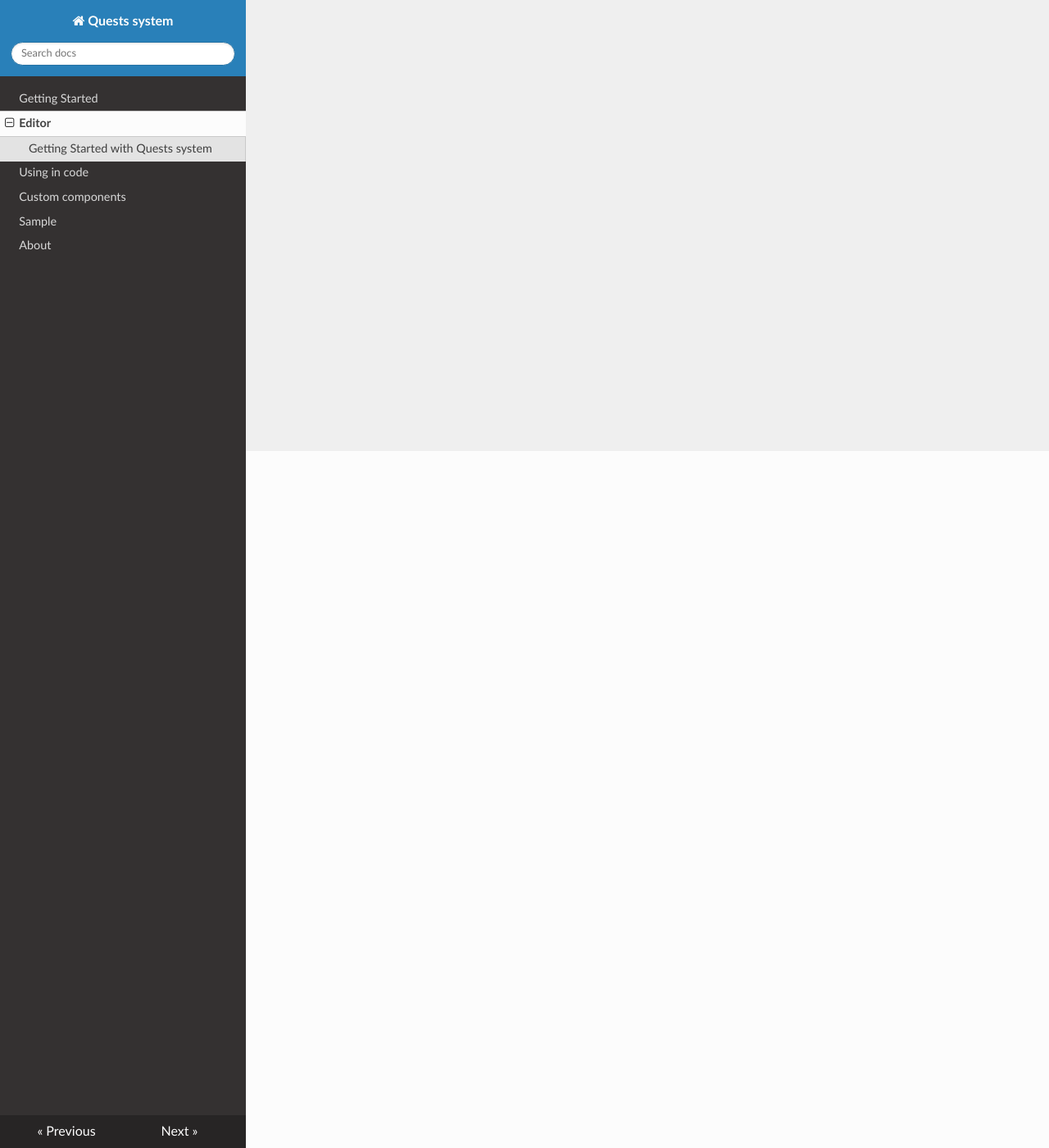
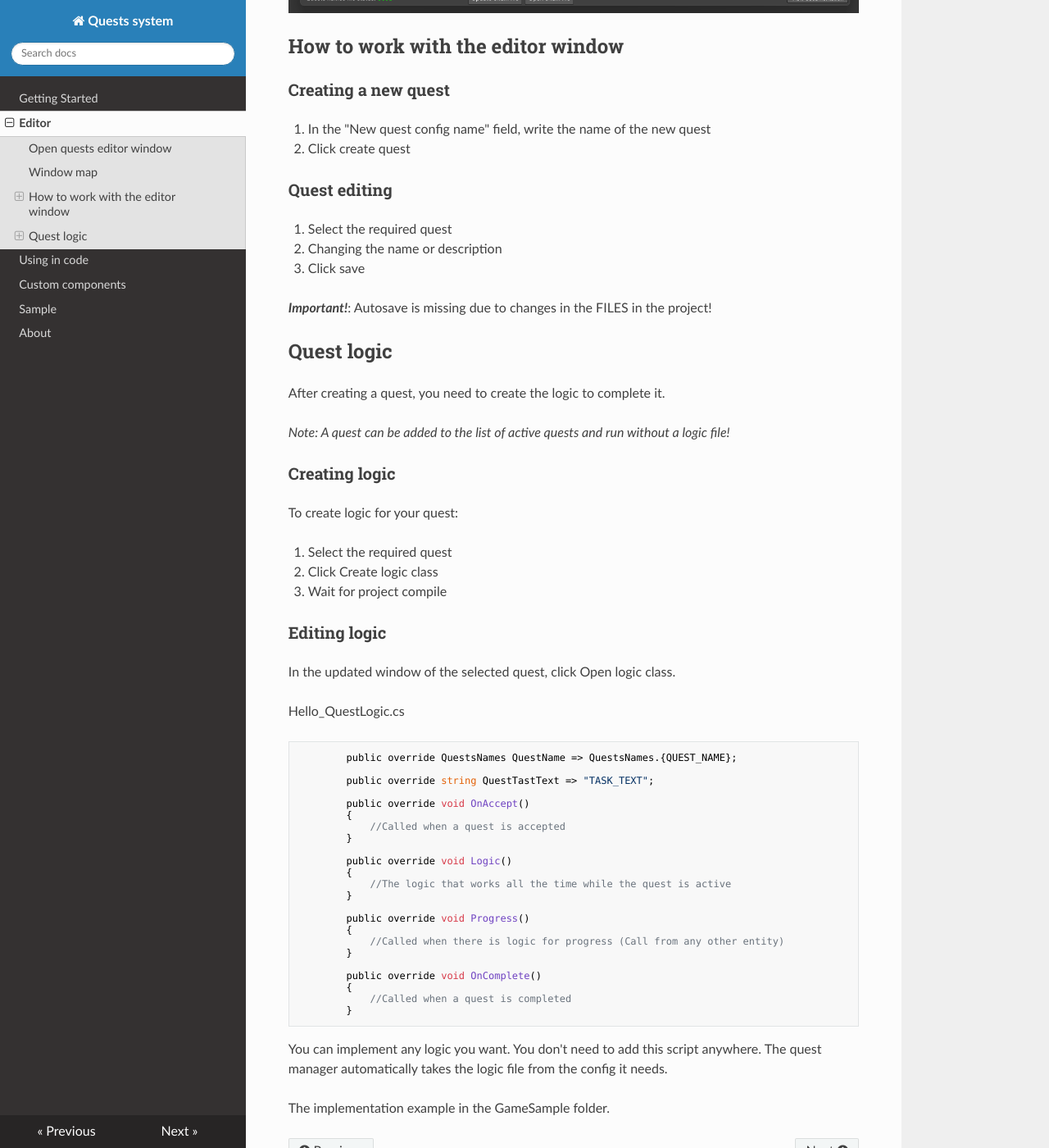
Before and after one commit to SoloQ-Dev/Idle-Clicker-Car-Game-Template-Documentation, an MkDocs documentation site: the page built from docs/editor.md, in a window 1280 px wide and 1400 px high, scrolled down 850 px. Shown: the whole window at 82% size. Built offline with MkDocs 1.6.1, drawn with Linux system fonts in a browser that asks for light colours; nearby versions of some CDN libraries; some of the changed text lies outside the part shown.

Commit message:
Documentation complete

````diff
--- a/docs/editor.md
+++ b/docs/editor.md
@@ -1,5 +1,76 @@
-# Welcome to Quests system documentation
+# First steps using the editor
 
 ****
 
-## Getting Started with Quests system
+## Open quests editor window
+First, open an editor window:
+<ol>
+  <li>Find Utilities in the menu list</li>
+  <li>Select Quests editor</li>
+</ol>
+
+## Window map
+![Window map!](Media/window_map.png)
+
+## How to work with the editor window
+### Creating a new quest
+<ol>
+  <li>In the "New quest config name" field, write the name of the new quest</li>
+  <li>Click create quest</li>
+</ol>
+
+### Quest editing
+<ol>
+  <li>Select the required quest</li>
+  <li>Changing the name or description</li>
+  <li>Click save</li>
+</ol>
+
+***Important!***: Autosave is missing due to changes in the FILES in the project!
+
+## Quest logic
+After creating a quest, you need to create the logic to complete it.
+
+*Note: A quest can be added to the list of active quests and run without a logic file!*
+
+### Creating logic
+To create logic for your quest:
+<ol>
+  <li>Select the required quest</li>
+  <li>Click Create logic class</li>
+  <li>Wait for project compile</li>
+</ol>
+
+### Editing logic
+In the updated window of the selected quest, click Open logic class.
+
+Hello_QuestLogic.cs
+```c#
+        public override QuestsNames QuestName => QuestsNames.{QUEST_NAME};
+
+        public override string QuestTastText => "TASK_TEXT";
+
+        public override void OnAccept()
+        {
+            //Called when a quest is accepted
+        }
+
+        public override void Logic()
+        {
+            //The logic that works all the time while the quest is active
+        }
+
+        public override void Progress()
+        {
+            //Called when there is logic for progress (Call from any other entity)
+        }
+
+        public override void OnComplete()
+        {
+            //Called when a quest is completed
+        }
+```
+You can implement any logic you want. You don't need to add this script anywhere.
+The quest manager automatically takes the logic file from the config it needs.
+
+The implementation example in the GameSample folder.
````
Also changed, not shown: docs/components.md (+54 -3 lines), docs/index.md (+29 -2 lines), docs/sample.md (+15 -3 lines), docs/using.md (+35 -3 lines), docs/Media/window_map.png (added), media/window_map.png (added), site/Media/window_map.png (added), site/components/index.html, site/editor/index.html, site/index.html, site/sample/index.html, site/search/search_index.json, site/using/index.html, 1 other file.
